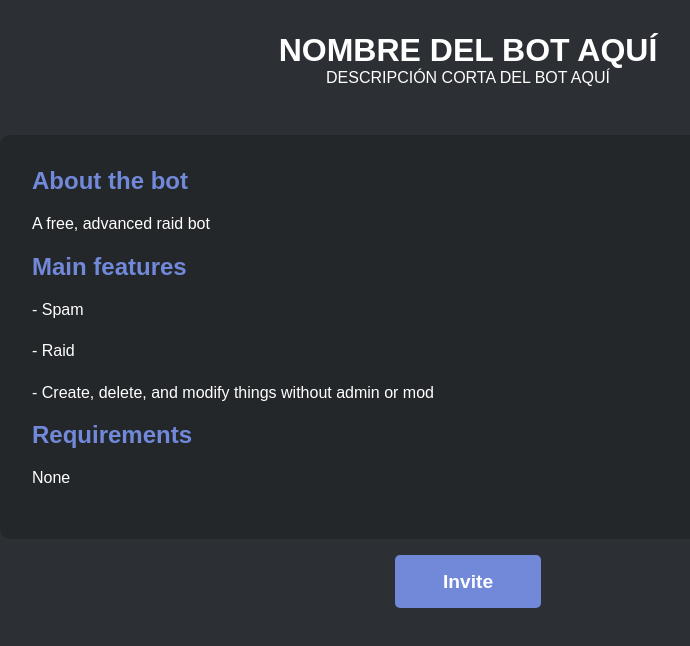
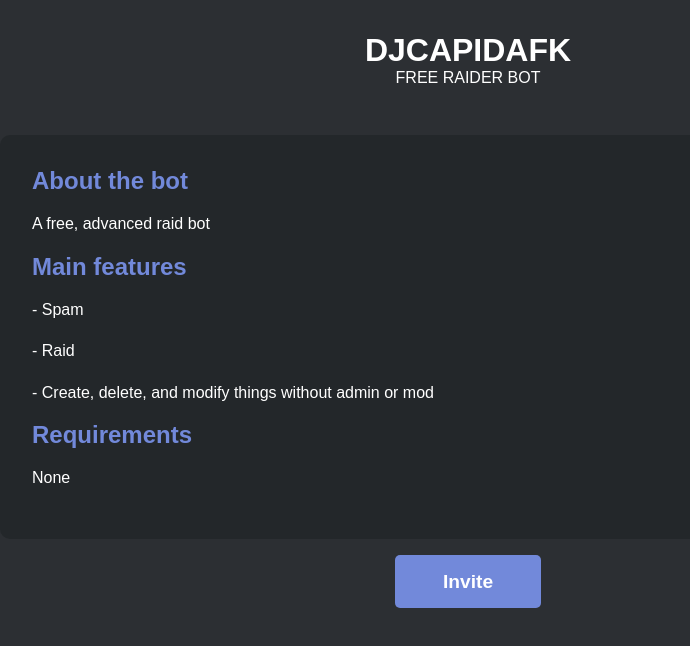
Before and after one commit to PixelAccount/pixelaccount.github.io, a plain HTML site: page bot/djcapidafk/index.html in a window 1280 px wide. Shown: the whole page, without its empty margins (172-862 px from the left). Drawn offline with Linux system fonts and the light colour scheme.

Commit message:
Update index.html

```diff
--- a/bot/djcapidafk/index.html
+++ b/bot/djcapidafk/index.html
@@ -3,7 +3,7 @@
 <head>
     <meta charset="UTF-8">
     <meta name="viewport" content="width=device-width, initial-scale=1.0">
-    <title>DJCAPIDAFK Bot - FREE RAIDER BOT</title>
+    <title>DJCAPIDAFK Bot</title>
     <style>
         * {
             margin: 0;
@@ -57,8 +57,8 @@
 </head>
 <body>
     <div class="header">
-        <h1>NOMBRE DEL BOT AQUÍ</h1>
-        <p>DESCRIPCIÓN CORTA DEL BOT AQUÍ</p>
+        <h1>DJCAPIDAFK</h1>
+        <p>FREE RAIDER BOT</p>
     </div>
 
     <div class="bot-info">
```
